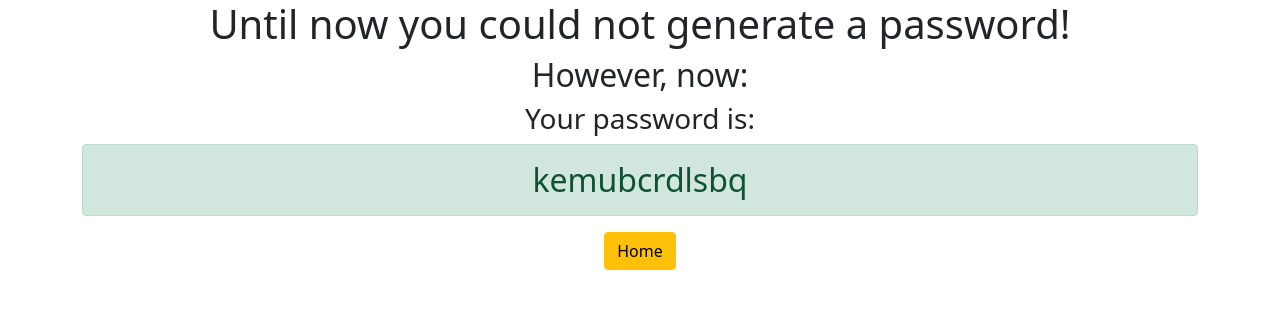
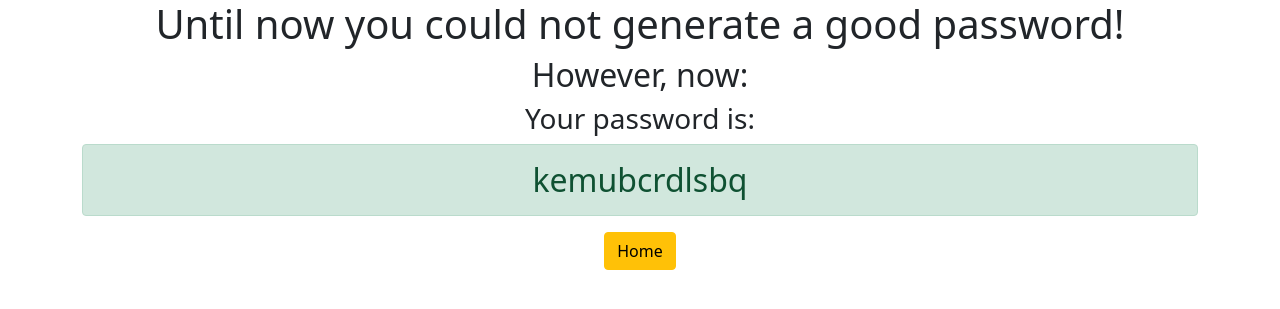
Before and after one commit to MirceaAp/password_generator, a Django app: page /password/ in a window 1280 px wide. Shown: the top 309 px of the page. Run offline with Django 3.2, Linux system fonts and the light colour scheme.

Commit message:
better words

```diff
--- a/generator/templates/generator/password.html
+++ b/generator/templates/generator/password.html
@@ -8,7 +8,7 @@
 </head>
 <body>
 <div class="container text-center">
-    <h1>Until now you could not generate a password!</h1>
+    <h1>Until now you could not generate a good password!</h1>
     <h2>However, now:</h2>
     <h3>Your password is:</h3>
     <h2 class="alert alert-success">{{ password }}</h2>
```
